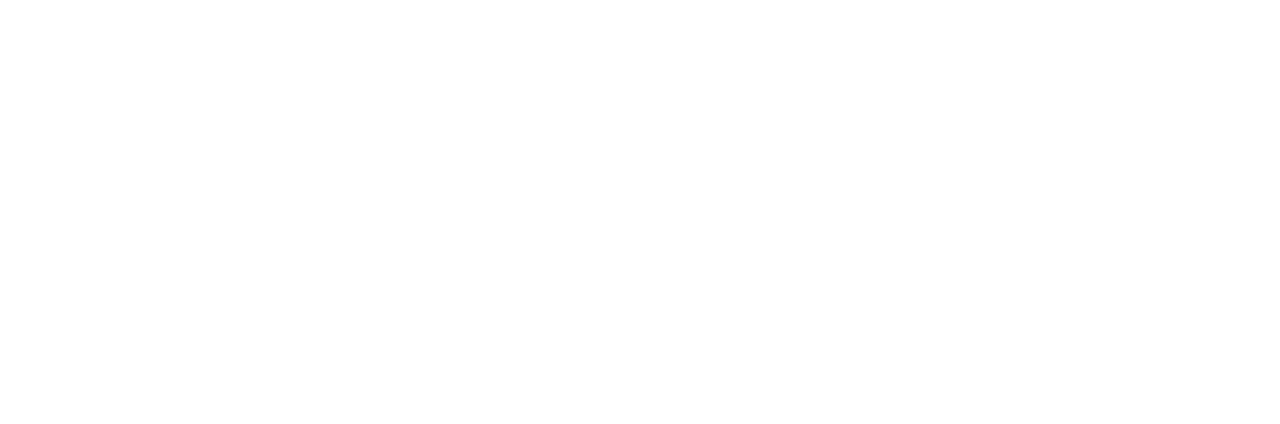
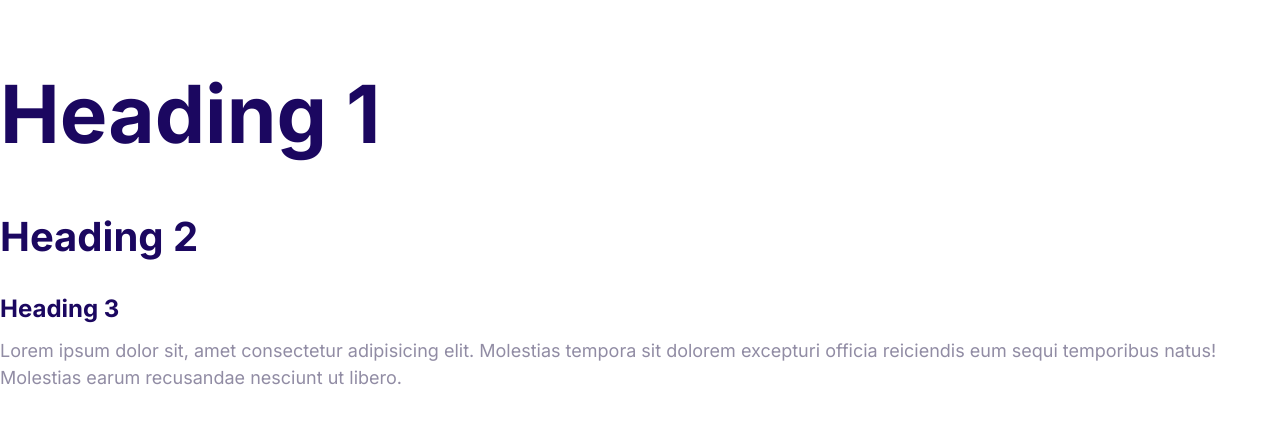
Before and after one commit to SAADIQBAL19114/msi-clouds, a plain HTML site: page index.html in a window 1280 px wide. Drawn offline with Linux system fonts and the light colour scheme.

Commit message:
define the styles for the fonts

```diff
--- a/css/styles.css
+++ b/css/styles.css
@@ -5,3 +5,48 @@
   --color-headings: #1b0760;
   --color-body: #918ca4;
 }
+html {
+  font-size: 62.5%;
+}
+
+body {
+  font-family: Inter, Arial, Helvetica, sans-serif;
+  font-size: 2.4rem;
+  line-height: 1.5;
+  color: var(--color-body);
+}
+
+h1,
+h2,
+h3 {
+  color: var(--color-headings);
+  margin-bottom: 1rem;
+}
+
+h1 {
+  font-size: 7rem;
+}
+h2 {
+  font-size: 4rem;
+}
+h3 {
+  font-size: 3rem;
+}
+p {
+  margin-top: 0;
+}
+
+@media screen and (min-width: 1024px) {
+  body {
+    font-size: 1.8rem;
+  }
+  h1 {
+    font-size: 8rem;
+  }
+  h2 {
+    font-size: 4rem;
+  }
+  h3 {
+    font-size: 2.4rem;
+  }
+}
--- a/index.html
+++ b/index.html
@@ -1,13 +1,22 @@
 <!DOCTYPE html>
 <html lang="en">
-<head>
-    <meta charset="UTF-8">
-    <meta name="viewport" content="width=device-width, initial-scale=1.0">
+  <head>
+    <meta charset="UTF-8" />
+    <meta name="viewport" content="width=device-width, initial-scale=1.0" />
     <title>Document</title>
-    <link rel="stylesheet" href="css/normalize.css">
-    <link rel="stylesheet" href="css/styles.css">
-</head>
-<body>
-
-</body>
+    <link rel="preconnect" href="https://fonts.googleapis.com" />
+    <link rel="preconnect" href="https://fonts.gstatic.com" crossorigin />
+    <link
+      href="https://fonts.googleapis.com/css2?family=Inter:wght@100..900&display=swap"
+      rel="stylesheet"
+    />
+    <link rel="stylesheet" href="css/normalize.css" />
+    <link rel="stylesheet" href="css/styles.css" />
+  </head>
+  <body>
+    <h1>Heading 1</h1>
+    <h2>Heading 2</h2>
+    <h3>Heading 3</h3>
+    <p>Lorem ipsum dolor sit, amet consectetur adipisicing elit. Molestias tempora sit dolorem excepturi officia reiciendis eum sequi temporibus natus! Molestias earum recusandae nesciunt ut libero.</p>
+  </body>
 </html>
```
